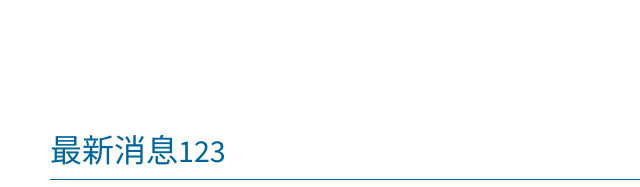
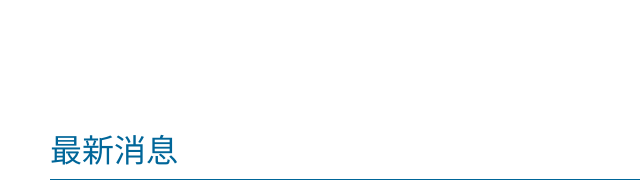
Before and after one commit to Mike-666-coder/Basic, a plain HTML site: page index.html in a window 1280 px wide. Shown: the part 1780-1967 px from the top of the page, 0-640 px from the left. Drawn offline with Linux system fonts and the light colour scheme.

Commit message:
Update index.html

```diff
--- a/index.html
+++ b/index.html
@@ -107,7 +107,7 @@ https://www.tooplate.com/view/2123-simply-amazed
                 <div class="container">
                     <div class="news">
                         <div class="title text-left">
-                            <h2>最新消息123</h2>
+                            <h2>最新消息</h2>
                         </div>
                     </div>
                     <div class="item">
```
